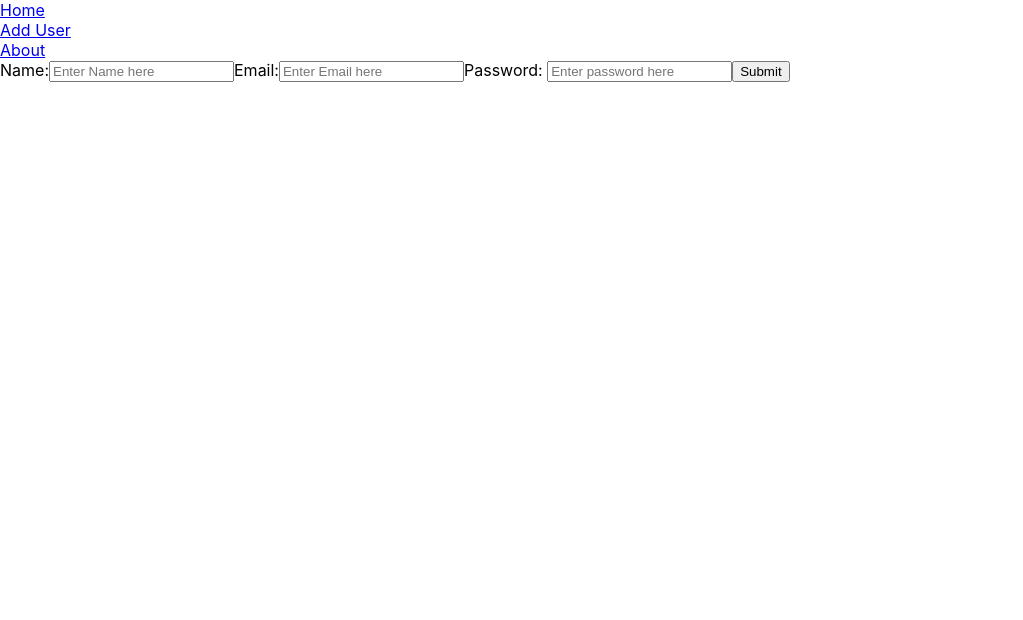
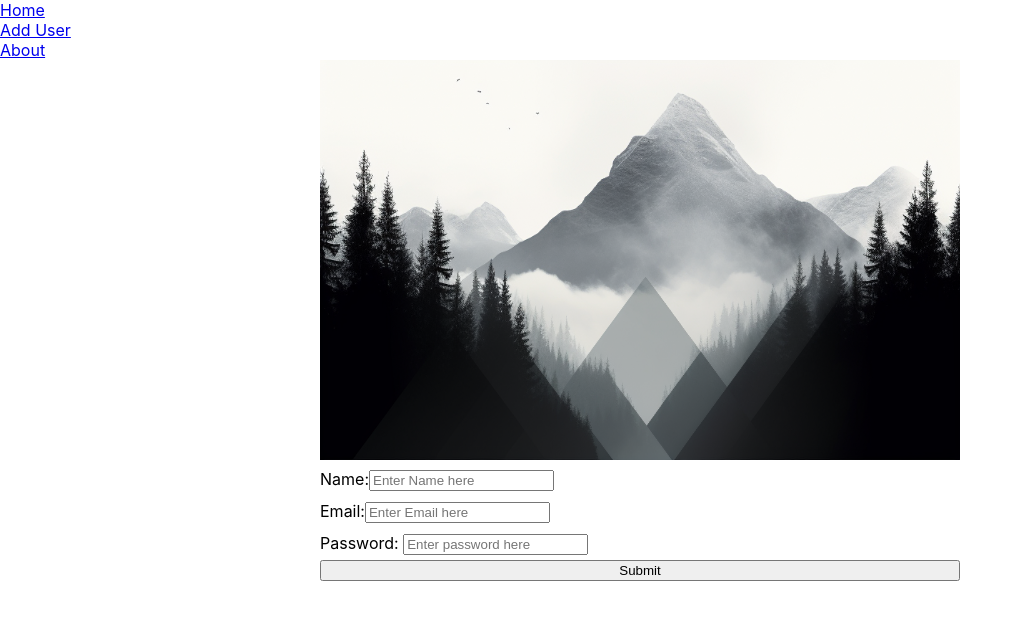
Before and after one commit to zxtm89j1/crud-app-front-end, a React (Create React App) app: page /adduser in a window 1280 px wide. Shown: the top 620 px of the page, without its empty margins (0-1023 px from the left). Built offline with nearby package versions, Linux system fonts and the light colour scheme.

Commit message:
added css file to the Adduser component

```diff
--- a/src/App.css
+++ /dev/null
@@ -1,38 +0,0 @@
-.App {
-  text-align: center;
-}
-
-.App-logo {
-  height: 40vmin;
-  pointer-events: none;
-}
-
-@media (prefers-reduced-motion: no-preference) {
-  .App-logo {
-    animation: App-logo-spin infinite 20s linear;
-  }
-}
-
-.App-header {
-  background-color: #282c34;
-  min-height: 100vh;
-  display: flex;
-  flex-direction: column;
-  align-items: center;
-  justify-content: center;
-  font-size: calc(10px + 2vmin);
-  color: white;
-}
-
-.App-link {
-  color: #61dafb;
-}
-
-@keyframes App-logo-spin {
-  from {
-    transform: rotate(0deg);
-  }
-  to {
-    transform: rotate(360deg);
-  }
-}
--- a/src/App.js
+++ b/src/App.js
@@ -1,4 +1,3 @@
-import "./App.css";
 import { BrowserRouter as Router, Route, Routes } from "react-router-dom";
 import Navbar from "./components/Navbar";
 import Home from "./components/Home";
--- a/src/components/AddUser.js
+++ b/src/components/AddUser.js
@@ -1,6 +1,8 @@
 import { useState } from "react";
 import axios from "axios";
 import swal from "sweetalert";
+import "./css/AddUser.css";
+import myImage from "./images/sample.png";
 
 const AddUser = () => {
   const [formData, setFormData] = useState({
@@ -22,7 +24,19 @@ const AddUser = () => {
         email: "",
       });
     } catch (error) {
+      if (
+        formData.name === "" ||
+        formData.password === "" ||
+        formData.email === ""
+      ) {
+        swal(
+          "Input fields empty!",
+          "Please enter valid information in the input fields!",
+          "error"
+        );
+      } else {
         swal(error.name, error.message, "error");
+      }
     }
   };
 
@@ -48,8 +62,12 @@ const AddUser = () => {
   };
 
   return (
-    <div>
-      <form>
+    <div className="adduser_body">
+      <form onSubmit={handleSubmit} className="form">
+        <div className="image_container">
+          <img src={myImage} alt="cover_image" />
+        </div>
+        <div className="row">
           <label htmlFor="">Name:</label>
           <input
             type="text"
@@ -58,6 +76,8 @@ const AddUser = () => {
             onChange={handleNameChange}
             value={formData.name}
           />
+        </div>
+        <div className="row">
           <label htmlFor="">Email:</label>
           <input
             type="email"
@@ -66,6 +86,8 @@ const AddUser = () => {
             onChange={handleEmailChange}
             value={formData.email}
           />
+        </div>
+        <div className="row">
           <label htmlFor="">Password: </label>
           <input
             type="password"
@@ -74,7 +96,8 @@ const AddUser = () => {
             onChange={handlePasswordChange}
             value={formData.password}
           />
-        <button onClick={handleSubmit}>Submit</button>
+        </div>
+        <button type="submit">Submit</button>
       </form>
     </div>
   );
--- /dev/null
+++ b/src/components/css/AddUser.css
@@ -0,0 +1,37 @@
+.form {
+    display: flex;
+    flex-direction: column;
+    width: 50%;
+}
+
+.adduser_body {
+    display: flex;
+    align-items: center;
+    justify-content: center;
+}
+
+.row {
+    margin-bottom: 5px;
+    margin-top: 5px;
+}
+
+img {
+    width: 100%;
+    height: 400px;
+    /* border: 2px solid red; */
+}
+
+.image_container {
+    /* border: 2px solid pink */
+}
+
+form {
+
+}
+
+/* .image_container {
+    display: flex;
+    align-items: center;
+    justify-content: center;
+    border-color: red;
+} */
```
Also changed, not shown: src/components/images/sample.png (added), tools5318_simple_layout_for_a_log_in_page_minimalistic_gray_col_3773c319-cd97-4c58-813e-3ccc636d7d1d.png (added). Lines whose indentation alone changed are shown as unchanged.
